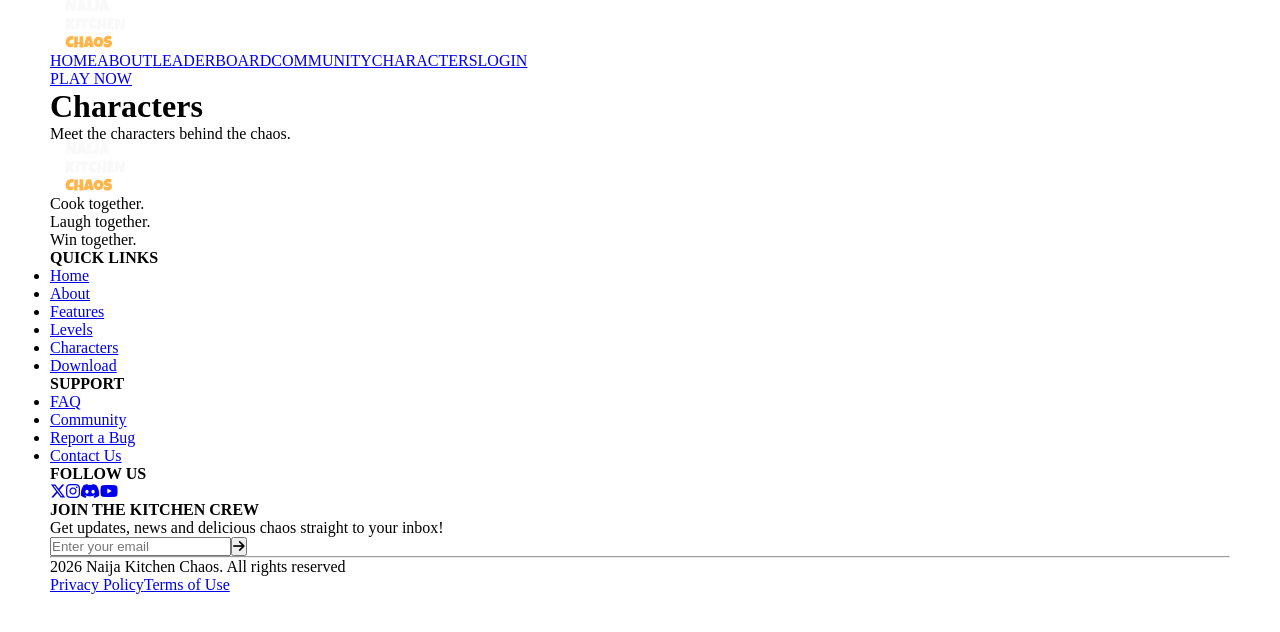
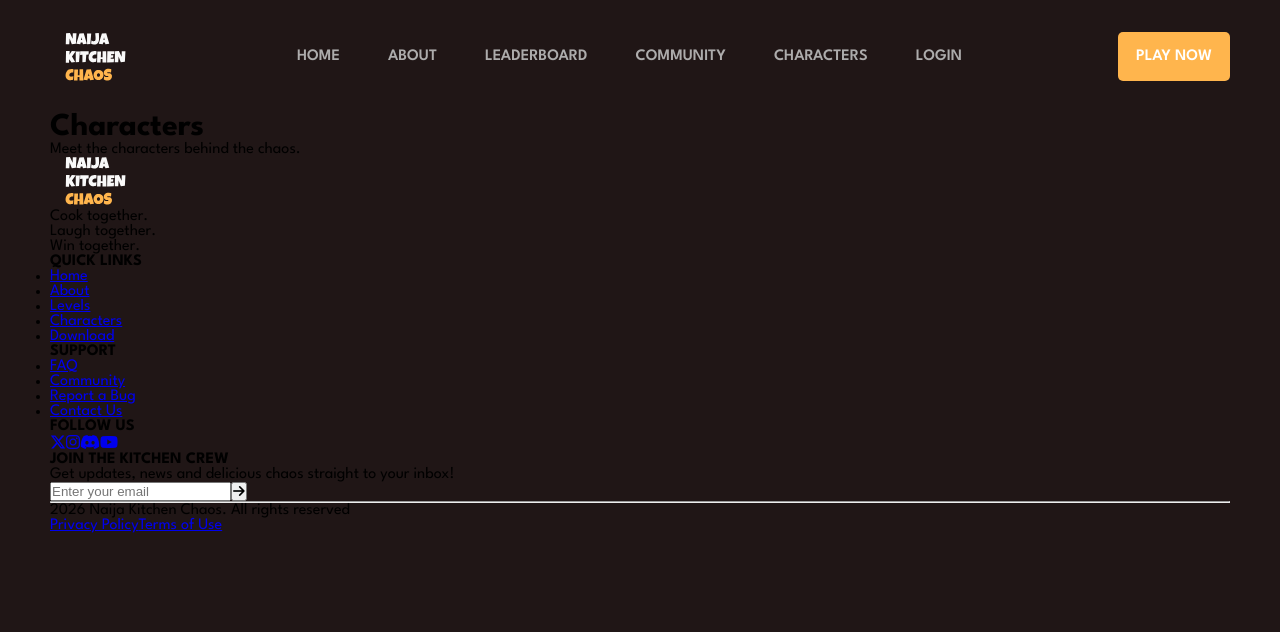
Before and after one commit to BambiReborn/Naija-Kitchen-Chaos-Build-SZN, a React (Vite) app: page /characters in a window 1280 px wide. Shown: the top 632 px of the page. Built offline with nearby package versions, Linux system fonts and the light colour scheme.

Commit message:
Header styling done

```diff
--- a/src/components/Footer.tsx
+++ b/src/components/Footer.tsx
@@ -1,9 +1,28 @@
-// IMPORTS //
-import '../styles/Footer.css'
+import { useState } from 'react'
 import { Link } from 'react-router-dom'
 import logo from '../assets/shared/Logo.svg'
+import '../styles/Footer.css'
 
 function Footer() {
+
+  const [submitted, setSubmitted] = useState(false)
+
+  const handleSubmit = async (e: React.FormEvent<HTMLFormElement>) => {
+    e.preventDefault()
+
+    const form = e.currentTarget
+    const response = await fetch('https://api.web3forms.com/submit', {
+      method: 'POST',
+      body: new FormData(form),
+      headers: { 'Accept': 'application/json' }
+    })
+
+    if (response.ok) {
+      form.reset()
+      setSubmitted(true)
+    }
+  }
+
   return (
     <footer>
 
@@ -12,7 +31,7 @@ function Footer() {
 
             {/* LOGO */}
             <div id="footer-logo">
-                <img src={logo} alt="Naija Kitchen Chaos | NKC" />
+                <img src={logo} alt="Naija Kitchen Chaos" />
                 <div>
                 <p>Cook together.</p>
                 <p>Laugh together.</p>
@@ -23,21 +42,18 @@ function Footer() {
             {/* QUICK LINKS */}
             <div id="quick-links">
             <h4>QUICK LINKS</h4>
-
             <ul>
                 <li><Link to="/">Home</Link></li>
                 <li><Link to="/about">About</Link></li>
-                    <li><Link to="/features">Features</Link></li>
                 <li><Link to="/leaderboard">Levels</Link></li>
                 <li><Link to="/characters">Characters</Link></li>
-                    <li><a href="https://studioultra.itch.io/naija-kitchen-chaos">Download</a></li>
+                <li><a href="#" target="_blank">Download</a></li>
             </ul>
             </div>
 
             {/* SUPPORT */}
             <div id="support">
             <h4>SUPPORT</h4>
-
             <ul>
                 <li><a href="#">FAQ</a></li>
                 <li><Link to="/community">Community</Link></li>
@@ -49,7 +65,6 @@ function Footer() {
             {/* FOLLOW US */}
             <div id="footer-socials">
             <h4>FOLLOW US</h4>
-
             <div id="social-icons">
                 <a href="#" target="_blank"><i className="fa-brands fa-x-twitter"></i></a>
                 <a href="#" target="_blank"><i className="fa-brands fa-instagram"></i></a>
@@ -59,14 +74,17 @@ function Footer() {
             </div>
 
             {/* NEWSLETTER */}
-            <div id="newsLetter">
+            <div id="newsletter">
             <h4>JOIN THE KITCHEN CREW</h4>
             <p>Get updates, news and delicious chaos straight to your inbox!</p>
 
-                <form id="email-input-div" action="https://api.web3forms.com/submit" method="POST" >
+            {submitted ? (
+                <p id="success-msg">Thanks for subscribing! Check your inbox.</p>
+            ) : (
+                <form id="email-input-div" onSubmit={handleSubmit}>
                 <input type="hidden" name="access_key" value="b815ab79-b620-48f8-90d3-48c938f3c9a7" />
-                    <input type="hidden" name="subject" value="New Newsletter Subscriber - Naija Kitchen Chaos | NKC" />
-                    <input type="hidden" name="from_name" value="Naija Kitchen Chaos | NKC" />
+                <input type="hidden" name="subject" value="New Newsletter Subscriber - Naija Kitchen Chaos" />
+                <input type="hidden" name="from_name" value="Naija Kitchen Chaos" />
                 <input type="hidden" name="replyto" value="email" />
                 <input type="hidden" name="message" value="Thank you for subscribing to Naija Kitchen Chaos! We'll keep you updated on new features, tournaments and more. Stay tuned!" />
                 <input type="email" id="email-input" name="email" placeholder="Enter your email" required />
@@ -75,21 +93,19 @@ function Footer() {
                     <i className="fa-solid fa-arrow-right"></i>
                 </button>
                 </form>
-            </div>
+            )}
             </div>
 
+        </div>
 
         {/* FOOTER BOTTOM */}
+        <hr id="footer-line" />
         <div id="footer-bottom">
-            <hr id="footer-line" />
-            <div id="footer-bottom-content">
             <p>2026 Naija Kitchen Chaos. All rights reserved</p>
-
             <nav id="footer-nav">
             <a href="#">Privacy Policy</a>
             <a href="#">Terms of Use</a>
             </nav>
-            </div>
         </div>
 
     </footer>
--- a/src/components/Header.tsx
+++ b/src/components/Header.tsx
@@ -17,7 +17,9 @@ function Header() {
             <Link to ="/login">LOGIN</Link>
         </nav>
 
-        <a href="https://play.unity.com/en/games/6e324785-a61c-4f2d-845d-a983e36ae2ce/naija-kitchen-chaos" target="_blank">PLAY NOW</a>
+        <a href="https://play.unity.com/en/games/6e324785-a61c-4f2d-845d-a983e36ae2ce/naija-kitchen-chaos" target="_blank" id='playNow-BTN'>
+            PLAY NOW
+        </a>
     </header>
   )
 }
--- a/src/index.css
+++ b/src/index.css
@@ -12,7 +12,8 @@
   --font-family: 'League Spartan', sans-serif;
   --background-color: #201616;
   --slide-BTN-bg-color: #332F2F;
-  --BTNs-writeup-and-borders-orange: #FFB54D;
+  --BTNs-bg-and-borders-orange: #FFB54D;
+  --BTN-writeUp: #FFFF;
   --heading-fonts-color: #FFFFFF;
   --pTags-font-color: #ADACAC;
   --green-color: #83CD55;
@@ -21,5 +22,5 @@
 
 body {
   margin: 0px 50px 0px 50px;
-
+  font-family: var(--font-family);
 }
--- a/src/styles/Header.css
+++ b/src/styles/Header.css
@@ -0,0 +1,50 @@
+
+
+header {
+    display: flex;
+    justify-content: space-between;
+    align-items: center;
+    padding-top: 2em;
+    padding-bottom: 2em;
+}
+
+#navLink {
+    display: flex;
+    align-items: center;
+    gap: 3rem;
+
+}
+
+#navLink a {
+    text-decoration: none;
+    font-size: 1rem;
+    font-weight: 600;
+    color: var(--pTags-font-color);
+    cursor: pointer;
+}
+
+#navLink a:hover {
+    color: #FFB54D;
+}
+
+#playNow-BTN {
+    display: flex;
+    justify-content: center;
+    align-items: center;
+    text-decoration: none;
+    color: var(--BTN-writeUp);
+    background-color: var(--BTNs-bg-and-borders-orange);
+    width: 7rem;
+    padding: 1em;
+    border-radius: 5px;
+    border: 1px solid transparent;
+    font-size: 1rem;
+    font-weight: 600;
+    transition: all 0.3s ease-in;
+    cursor: pointer;
+}
+
+#playNow-BTN:hover {
+    background-color: #ffb54d9d;
+    border-bottom: 1px solid #FFB54D;
+}
--- a/src/styles/Home.css
+++ b/src/styles/Home.css
@@ -0,0 +1,5 @@
+body {
+    background-color: var(--background-color);
+}
+
+/* HEADER ALREADY STYLED IN HEADER.CSS */
```
Also changed, not shown: 1 other file (tests, documents, lock files or other folders). Lines whose indentation alone changed are shown as unchanged.
